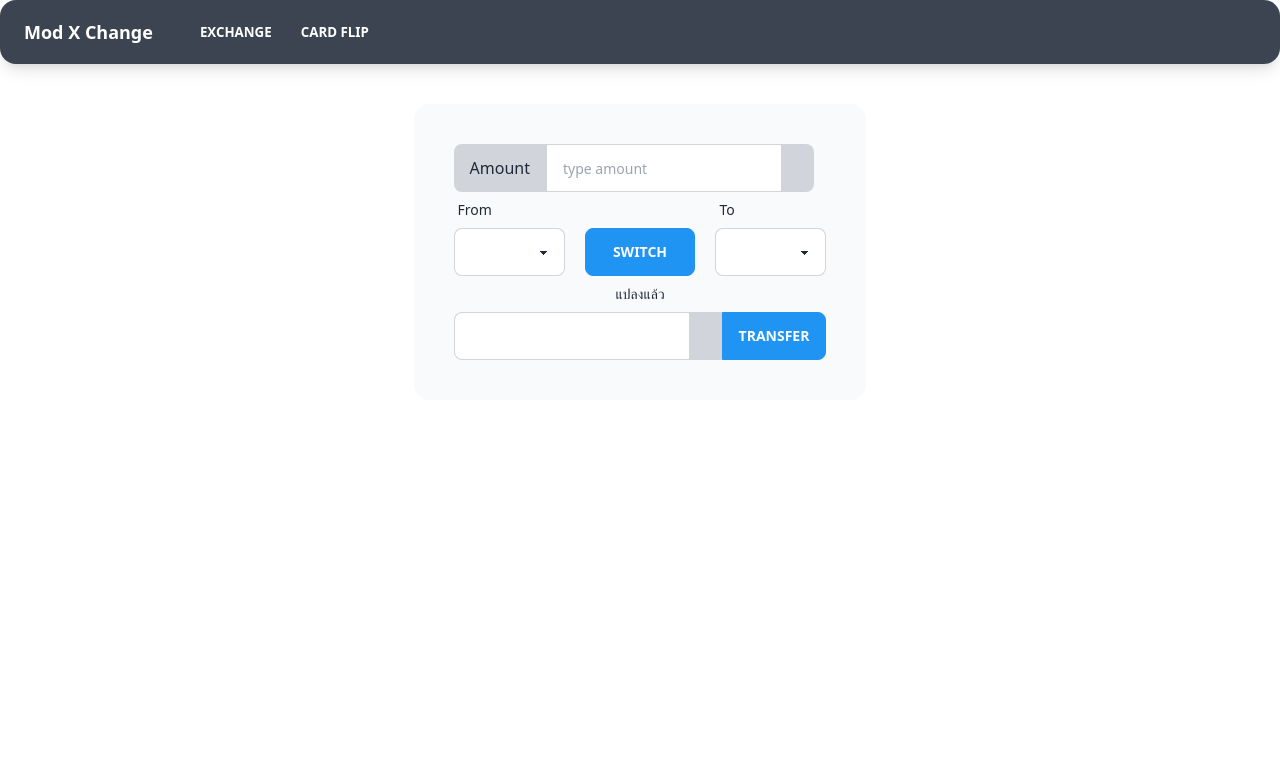
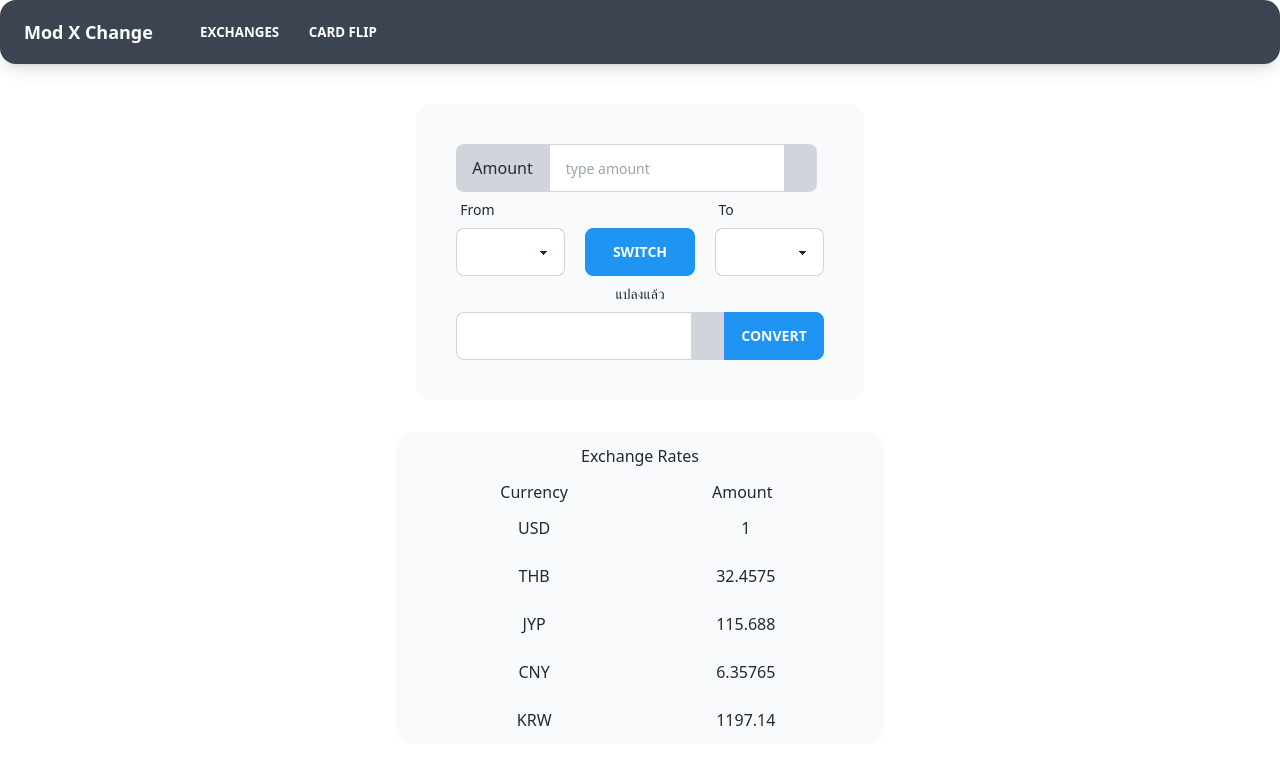
Before and after one commit to jirasin-c/mod-exchange, a Vue app: page / in a window 1280 px wide. Shown: the top 764 px of the page. Built offline with nearby package versions, Linux system fonts and the light colour scheme.

Commit message:
Update App.vue

```diff
--- a/src/App.vue
+++ b/src/App.vue
@@ -1,5 +1,6 @@
 <script setup>
 import { ref, reactive, computed } from 'vue'
+import Swal from 'sweetalert2'
 
 const baseUSD = reactive({
   USD: 1,
@@ -16,8 +17,17 @@ const tranferAmount = ref('')
 const calExchange = (from, to) => {
   // console.log(`from ${from} : to ${to} : amount ${amount.value}`)
   // console.log(baseUSD[`${to}`])
-  tranferAmount.value = (amount.value * baseUSD[`${to}`]) / baseUSD[`${from}`]
-  document.getElementById("result").value = tranferAmount.value
+  console.log(amount.value != '')
+  if (amount.value != '') {
+    tranferAmount.value = (amount.value * baseUSD[`${to}`]) / baseUSD[`${from}`]
+    document.getElementById("result").value = tranferAmount.value
+  } else {
+    Swal.fire({
+      icon: 'error',
+      title: 'Oops...',
+      text: 'Please fill out the information completely.',
+    })
+  }
 }
 
 const switchCurren = (from, to) => {
@@ -25,6 +35,7 @@ const switchCurren = (from, to) => {
   let swap2 = to
   currenFrom.value = swap2
   currenTo.value = swap
+  calExchange(swap2, swap)
 }
 </script>
 
@@ -35,7 +46,7 @@ const switchCurren = (from, to) => {
     </div>
     <div class="flex-1 px-2 mx-2">
       <div class="items-stretch hidden lg:flex">
-        <a class="btn btn-ghost btn-sm rounded-btn" href="#exchange">Exchange</a>
+        <a class="btn btn-ghost btn-sm rounded-btn" href="#exchange">Exchanges</a>
         <a class="btn btn-ghost btn-sm rounded-btn" href="#card-flip">Card Flip</a>
       </div>
     </div>
@@ -80,9 +91,23 @@ const switchCurren = (from, to) => {
               maxlength="10"
             />
             <span>{{ currenTo }}</span>
-            <button @click="calExchange(currenFrom, currenTo)" class="btn btn-info mx-auto">Transfer</button>
+            <button @click="calExchange(currenFrom, currenTo)" class="btn btn-info mx-auto">Convert</button>
           </label>
         </div>
+      </div>
+    </div>
+  </div>
+
+  <div class="container mx-auto flex justify-center mt-8">
+    <div class="px-10 card bg-base-200 flex">
+      <h1 class="flex justify-center mt-3">Exchange Rates</h1>
+      <div class="grid grid-cols-2 gap-4 mt-3">
+        <p class="px-16 col-start-1">Currency</p>
+        <p class="px-16 col-start-2">Amount</p>
+      </div>
+      <div class="grid grid-cols-2 gap-4 mt-3 mb-3 text-center" v-for="(value, key) in baseUSD">
+        <p>{{ key }}</p>
+        <p>{{ value }}</p>
       </div>
     </div>
   </div>
```
